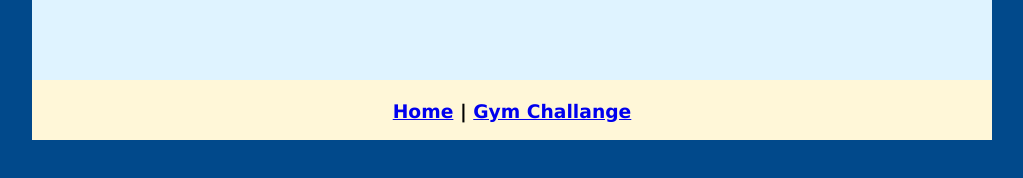
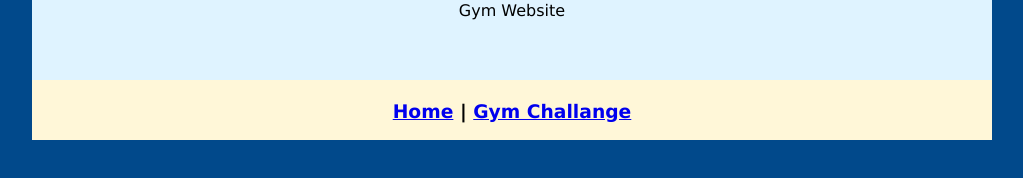
Before and after one commit to KTouhuni/mpnswgym, a plain HTML site: page index.html in a window 1280 px wide. Shown: the whole page, without its empty margins (128-1151 px from the left). Drawn offline with Linux system fonts and the light colour scheme.

Commit message:
Update index.html

```diff
--- a/index.html
+++ b/index.html
@@ -9,7 +9,7 @@
 <body>
 <div class="container">
   <div class="header">
-  	<h1MPNSW Gym Website</h1>
+  	<h1MPNSW <h1>Gym Website</h1>
   </div>
   <div class="nav">
     <h3><a href="index.html">Home</a> | <a href="Challange/index.html">Gym Challange</a>
```
